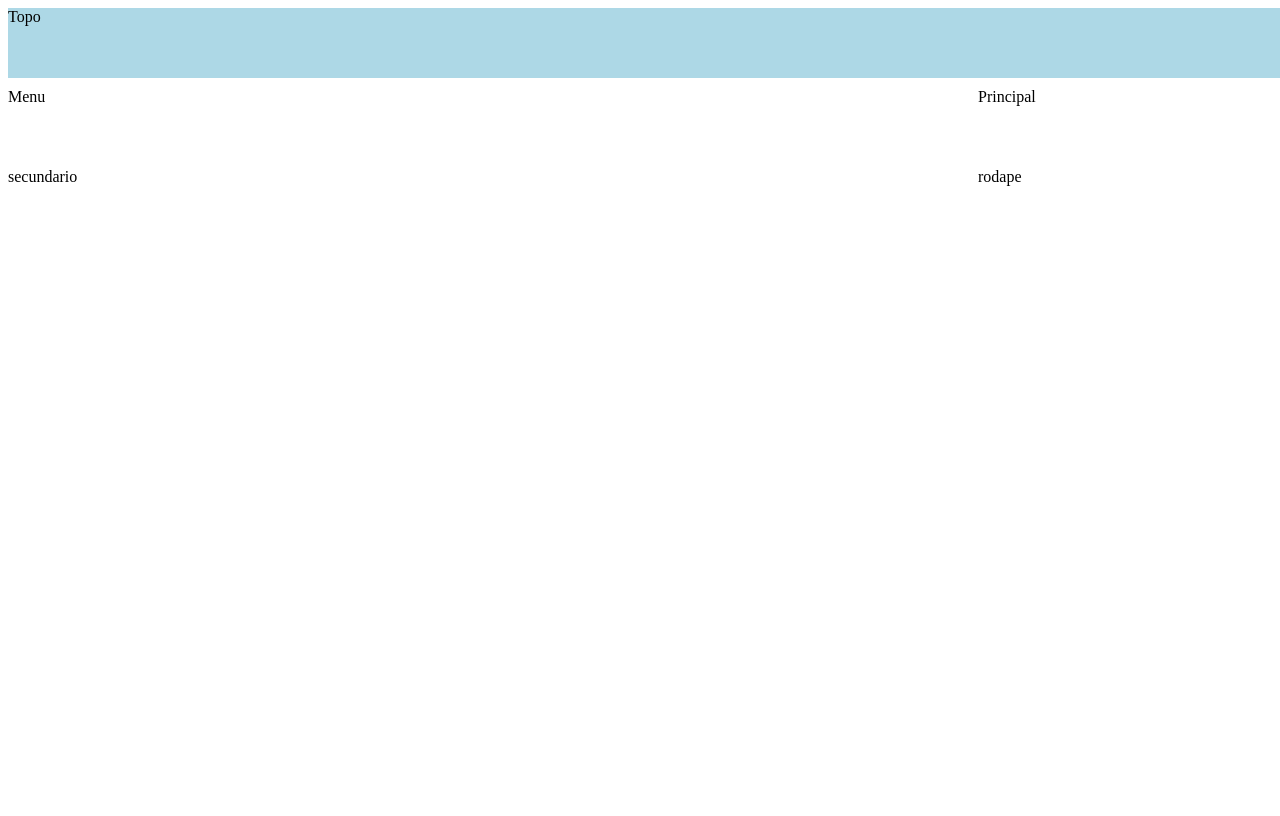
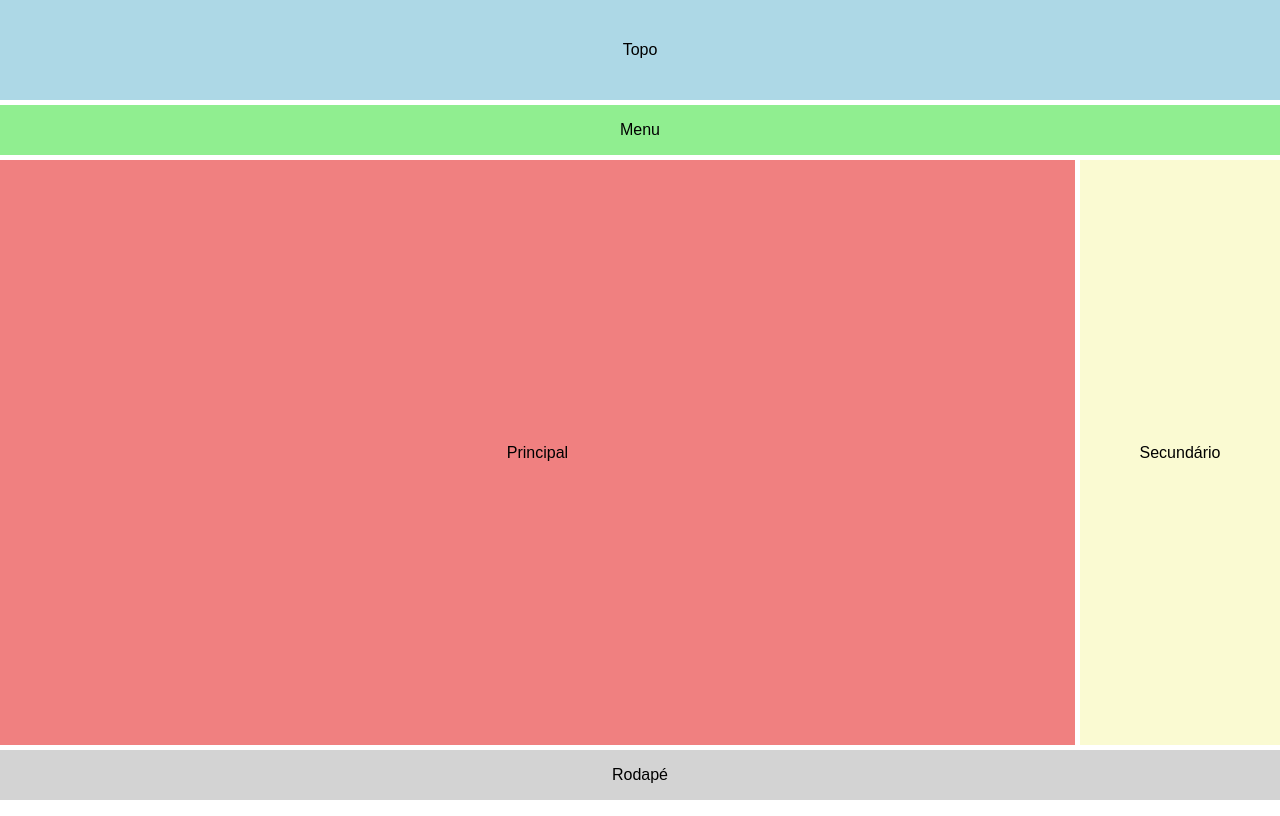
Before and after one commit to EltonLino/html-css, a plain HTML site: page exercicios/ex028/desafio01/index.html in a window 1280 px wide. Drawn offline with Linux system fonts and the light colour scheme.

Commit message:
corrigindo desafio

```diff
--- a/exercicios/ex028/desafio01/index.html
+++ b/exercicios/ex028/desafio01/index.html
@@ -3,16 +3,16 @@
 <head>
     <meta charset="UTF-8">
     <meta name="viewport" content="width=device-width, initial-scale=1.0">
-    <title>Desafio grid</title>
+    <title>Desafio grid - 001</title>
     <link rel="stylesheet" href="style.css">
 </head>
 <body>
     <div class="container">
-        <div class="topo">Topo</div>
-        <div class="menu">Menu</div>
-        <div class="principal">Principal</div>
-        <div class="secundario">secundario</div>
-        <div class="rodape">rodape</div>
+        <header class="topo">Topo</header>
+        <nav class="menu">Menu</nav>
+        <main class="principal">Principal</main>
+        <aside class="secundario">Secundário</aside>
+        <footer class="rodape">Rodapé</footer>
     </div>
 </body>
 </html>
--- a/exercicios/ex028/desafio01/style.css
+++ b/exercicios/ex028/desafio01/style.css
@@ -1,17 +1,52 @@
 @charset "UTF-8";
-
+*{
+    margin: 0;
+    padding: 0;
+    box-sizing: border-box;
+    font-family: Arial, Helvetica, sans-serif;
+}
 .container {
     display: grid;
     height: 100vh;
     width: 100vw;
 
-    grid-template-columns: 75vw 25vw;
-    grid-template-rows: 70px 70px 3fr 70px;
+    grid-template-columns: 1fr 200px;
+    grid-template-rows: 100px 50px 1fr 50px;
 
-    gap: 10px;
+    gap: 5px;
 }
 
 .topo {
     background-color: lightblue;
-    grid-area: 1 / 1 / 2 / 3;
+    grid-area: 1 / 1 / 2 / -1;
+    align-content: center;
+    text-align: center;
 }
+
+.menu{
+    background-color: lightgreen;
+    grid-area: 2 / 1 / 3 / -1;
+    align-content: center;
+    text-align: center;
+}
+
+.principal {
+    background-color: lightcoral;
+    grid-area: 3 / 1 / -2 / -2;
+    align-content: center;
+    text-align: center;
+}
+
+.secundario{
+    background-color: lightgoldenrodyellow;
+    grid-area: 3 / 2 / -2 / -1;
+    align-content: center;
+    text-align: center;
+}
+
+.rodape {
+    background-color: lightgray;
+    grid-area: 4 / 1 / -1 / -1;
+    align-content: center;
+    text-align: center;
+}
```
